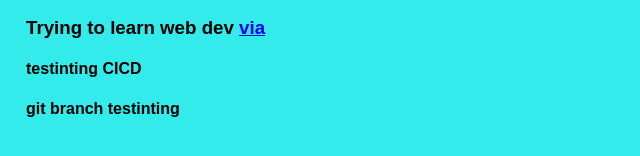
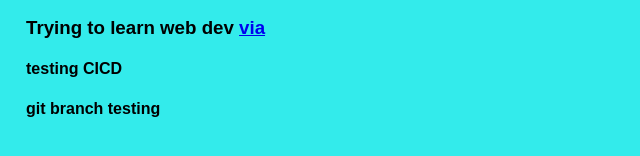
Before and after one commit to UtkarshPriy/UtkarshPriy, a plain HTML site: page index.html in a window 1280 px wide. Shown: the part 496-652 px from the top of the page, 0-640 px from the left. Drawn offline with Linux system fonts and the light colour scheme.

Commit message:
def:correcting spelling

```diff
--- a/index.html
+++ b/index.html
@@ -18,8 +18,8 @@
                 <h1>Hi I am Utkarsh Priy</h1>
                 <h2>I live in Gurgaon</h2>
                 <h3>Trying to learn web dev <a href="https://www.youtube.com/watch?v=E8cl_8ktp9M&list=PLzvhQUIpvvug-c-bExl_xFcopeQi_sa29&index=1">via</a> </h3>
-                <h4>testinting CICD</h4>
-                <h4>git branch testinting</h4>
+                <h4>testing CICD</h4>
+                <h4>git branch testing</h4>
             </div>
         </header>
     </body>
```
